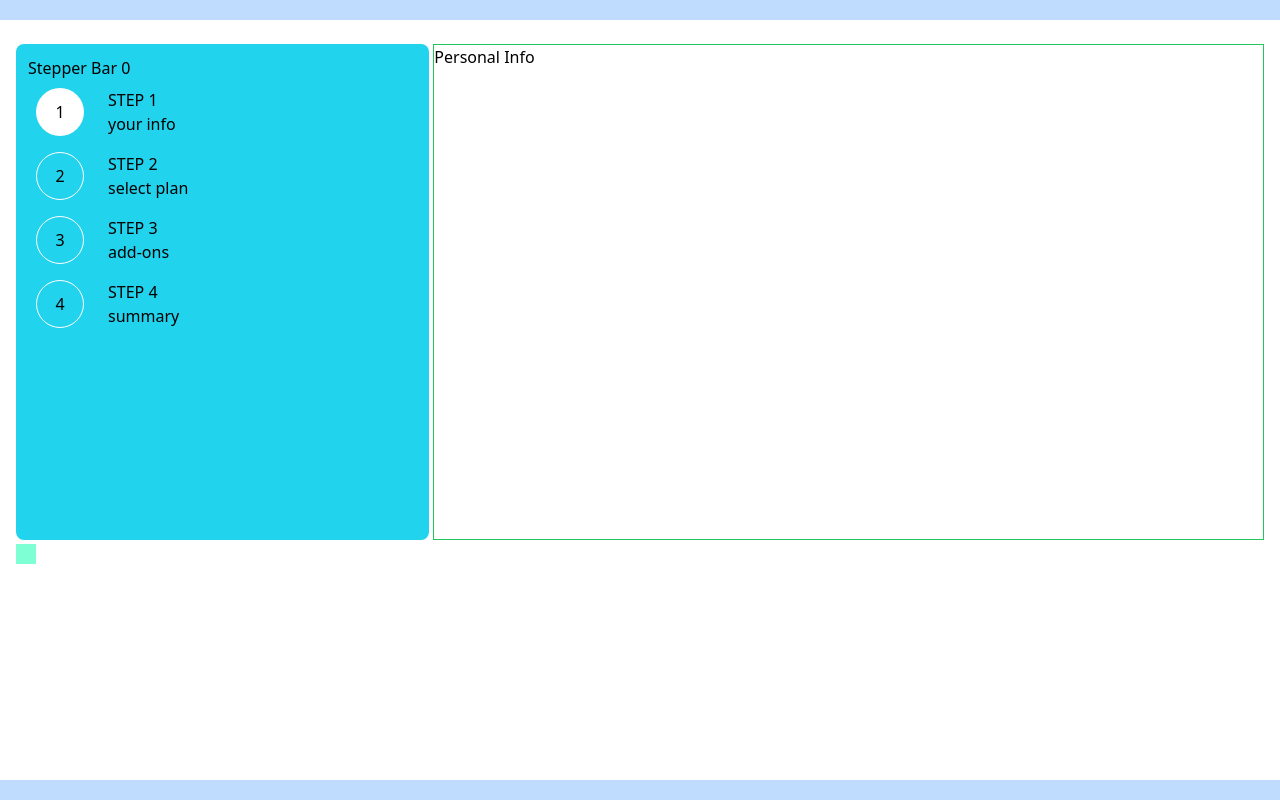
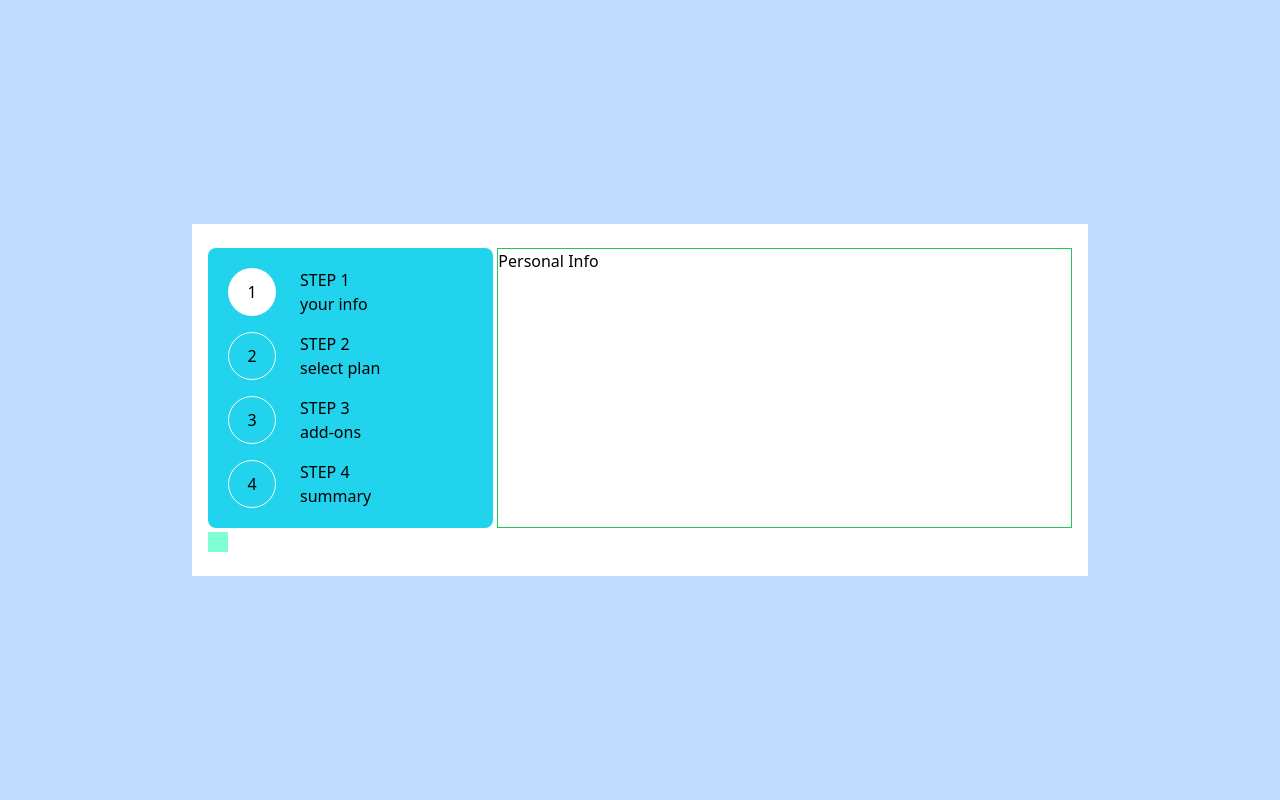
Before and after one commit to laurolyra/fm-multi-step-form, a React (Vite) app: page / in a window 1280 px wide. Built offline with nearby package versions, Linux system fonts and the light colour scheme.

Commit message:
F - animation on steps

```diff
--- a/src/App.tsx
+++ b/src/App.tsx
@@ -4,7 +4,7 @@ import './App.css';
 
 function App() {
   return (
-    <div className="app flex bg-blue-200">
+    <div className="app flex bg-blue-200 items-center">
       <FormContainer />
     </div>
   );
--- a/src/components/FormContainer/index.tsx
+++ b/src/components/FormContainer/index.tsx
@@ -13,7 +13,7 @@ export const FormContainer = () => {
   //   setFormDados({ ...formDados, [key]: value });
 
   return (
-    <div className="w-full py-6 px-4 container bg-white my-5 grid grid-cols-12 gap-1">
+    <div className="w-full py-6 px-4 container bg-white grid grid-cols-12 gap-1 max-w-4xl">
       <StepperBar step={step} />
       <StepScreenManager step={step} />
       <button
--- a/src/components/StepContainer/index.tsx
+++ b/src/components/StepContainer/index.tsx
@@ -5,7 +5,7 @@ export const StepContainer = ({ number, step, subtitle }: IStepContainerProps) =
   <div className="flex items-center gap-4">
     <div
       className={`rounded-full ${
-        number === step + 1 ? 'bg-white' : 'border-solid border border-white'
+        number === step + 1 ? 'bg-white animate-grow-down' : 'border-solid border border-white'
       } flex justify-center rounded-full h-12 w-12 m-2`}
     >
       <h4 className="my-auto">{number}</h4>
--- a/src/components/StepperBar/index.tsx
+++ b/src/components/StepperBar/index.tsx
@@ -3,8 +3,7 @@ import { IStep } from '../../interfaces/iStep';
 import { StepContainer } from '../StepContainer';
 
 export const StepperBar: React.FC<IStep> = ({ step }) => (
-  <div className="col-span-4 bg-cyan-400 rounded-lg p-3">
-    <p>Stepper Bar {step}</p>
+  <div className="col-span-4 bg-cyan-400 rounded-lg p-3 max-w-[24rem]">
     <StepContainer number={1} step={step} subtitle="your info" />
     <StepContainer number={2} step={step} subtitle="select plan" />
     <StepContainer number={3} step={step} subtitle="add-ons" />
--- a/tailwind.config.cjs
+++ b/tailwind.config.cjs
@@ -7,7 +7,22 @@ module.exports = {
     container: {
       center: true,
     },
-    extend: {},
+    extend: {
+      keyframes: {
+        growDown: {
+          "0%": {
+            transform: "scaleY(0)",
+          },
+          "80%": {
+            transform: "scaleY(1.1)",
+          },
+          "100%": {
+            transform: "scaleY(1)",
+          },
+        },
+      },
+      animation: { "grow-down": "growDown 300ms ease-in-out forwards" },
+    },
   },
   plugins: [],
 }
```
